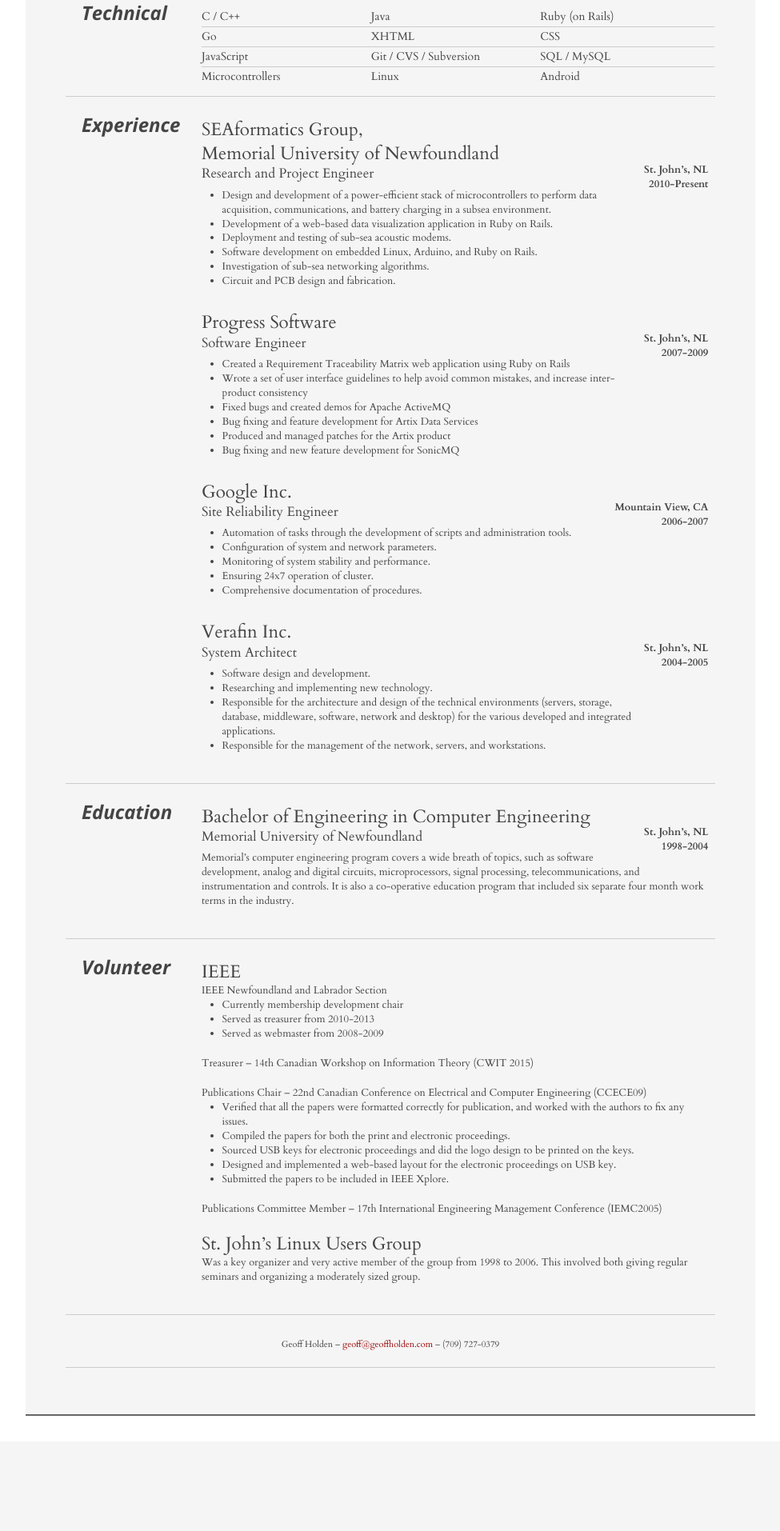
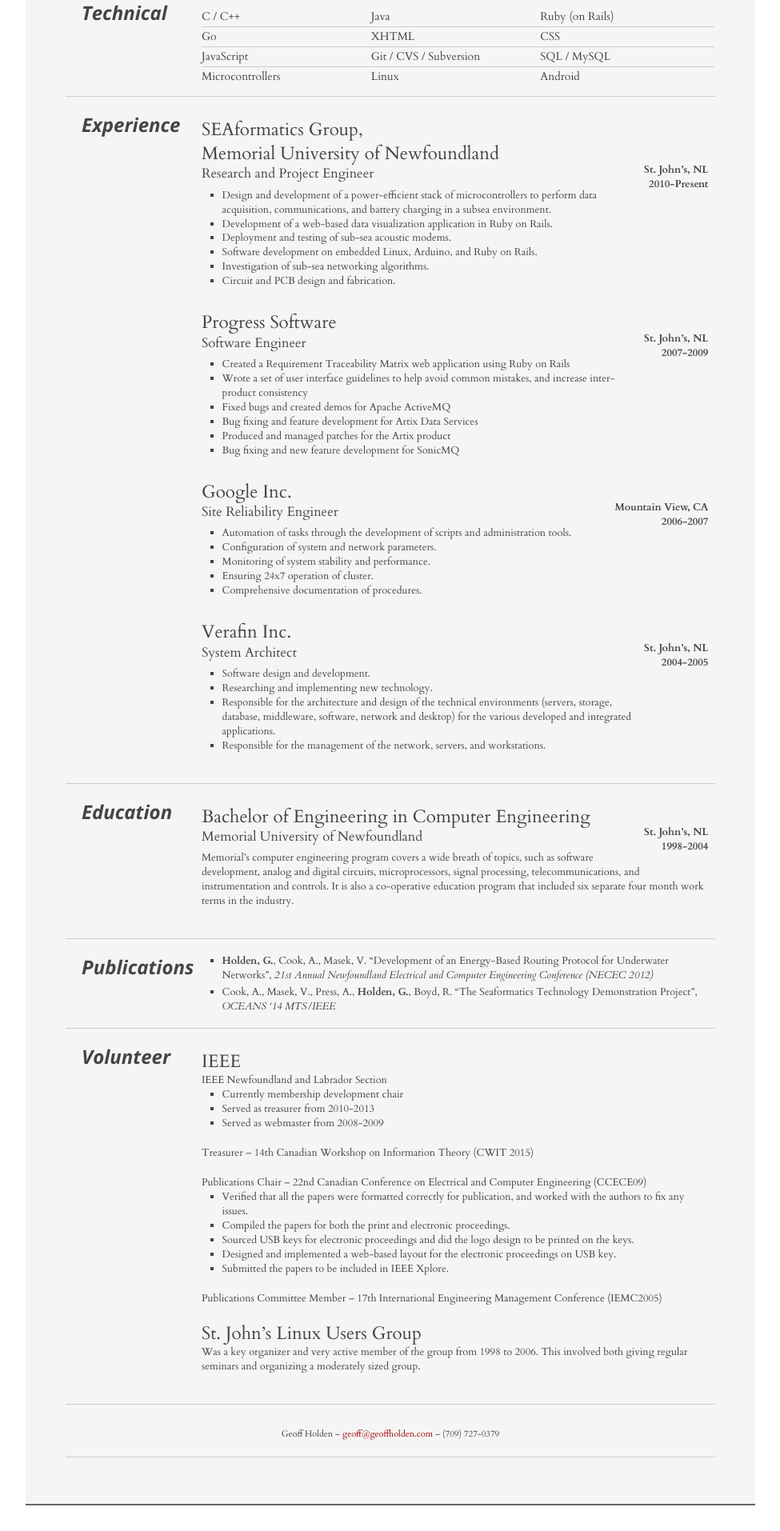
Before and after one commit to geoffholden/GeoffHolden.com, a PHP site: page /resume/ in a window 1280 px wide. Shown: the part 529-2443 px from the top of the page at 80% size, without its empty margins (152-1127 px from the left). Before the commit the page ends 2299 px from the top, so only its background shows below. Run offline with PHP 8.4, Linux system fonts and the light colour scheme.

Commit message:
rebuilding site Mon Sep 14 12:08:56 NDT 2015

```diff
--- a/css/resume/pdf.css
+++ b/css/resume/pdf.css
@@ -60,6 +60,14 @@
     width: auto;
     float: none; }
 
+  #publications + ul li {
+    width: auto;
+    float: none;
+    font-size: 80%; }
+
+  #publications + ul li + li {
+    margin-top: 0.25em; }
+
   ul dl {
     margin: 0;
     padding: 0.3em 0 0; }
--- a/css/resume/resume.css
+++ b/css/resume/resume.css
@@ -114,9 +114,9 @@ ul dl {
     font-size: .8em;
     line-height: 1.5em; }
 
-dl ul {
-  list-style: disc outside none; }
-  dl ul li {
+dl ul, #publications + ul {
+  list-style: square outside none; }
+  dl ul li, #publications + ul li {
     margin-left: 2em; }
 
 ol {
--- a/css/resume/screen.css
+++ b/css/resume/screen.css
@@ -83,6 +83,14 @@
     width: auto;
     float: none; }
 
+  #publications + ul li {
+    width: auto;
+    float: none;
+    font-size: 80%; }
+
+  #publications + ul li + li {
+    margin-top: 0.25em; }
+
   ul dl dt {
     font-size: 122%;
     font-weight: normal;
--- a/resume/index.html
+++ b/resume/index.html
@@ -182,6 +182,15 @@ month work terms in the industry.</dd>
 
 <hr />
 
+<h3 id="publications">Publications</h3>
+
+<ul>
+<li><strong>Holden, G.</strong>, Cook, A., Masek, V. &ldquo;Development of an Energy-Based Routing Protocol for Underwater Networks&rdquo;, <em>21st Annual Newfoundland Electrical and Computer Engineering Conference (NECEC 2012)</em></li>
+<li>Cook, A., Masek, V., Press, A., <strong>Holden, G.</strong>, Boyd, R. &ldquo;The Seaformatics Technology Demonstration Project&rdquo;, <em>OCEANS &lsquo;14 MTS/IEEE</em></li>
+</ul>
+
+<hr />
+
 <h3 id="volunteer">Volunteer</h3>
 
 <dl>
```
Also changed, not shown: index.xml (+9 -0 lines), 1 other file.
